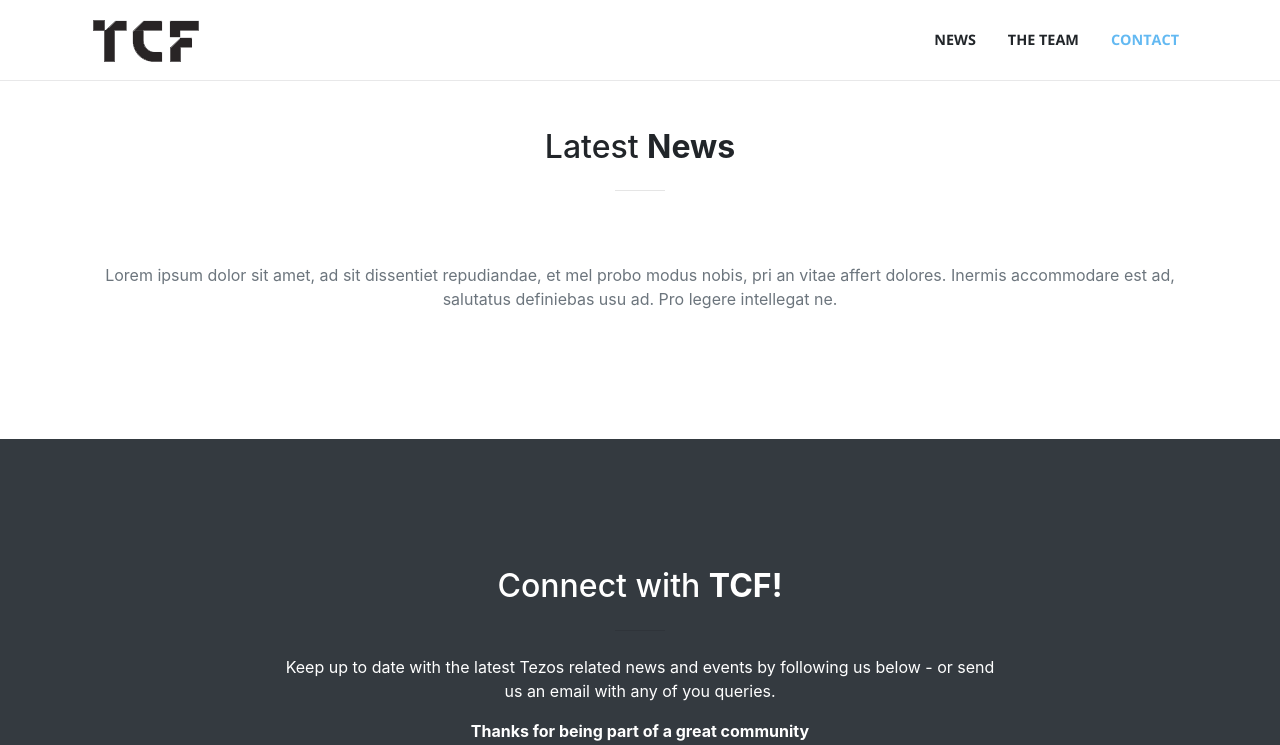
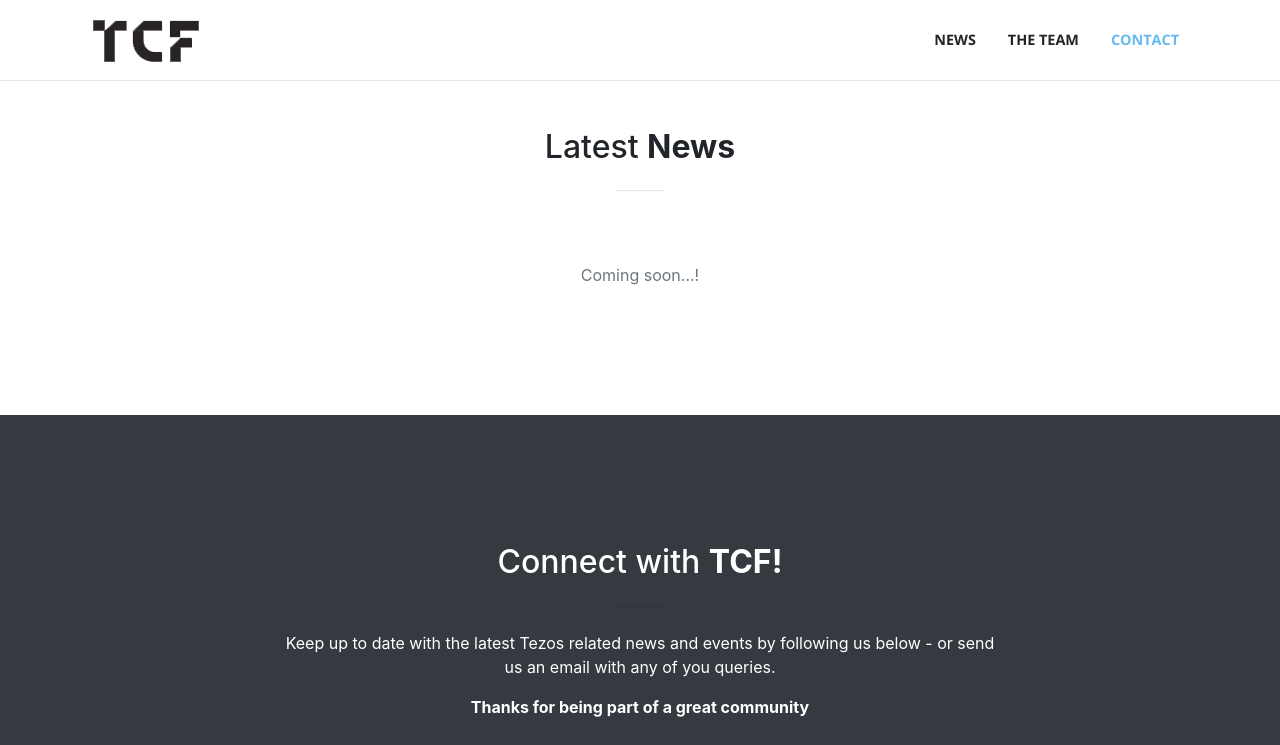
Before and after one commit to TezosCommons/tezoscommons.github.io, a website with bundled scripts: page news.html in a window 1280 px wide. Shown: the top 745 px of the page. Built offline with nearby package versions, Linux system fonts and the light colour scheme.

Commit message:
Small change

```diff
--- a/news.html
+++ b/news.html
@@ -64,7 +64,7 @@
         <div class="row">
           <div class="col-lg-12 col-md-12 text-center">
             <div class="mt-5 mx-auto">
-              <p class="text-muted mb-0">Lorem ipsum dolor sit amet, ad sit dissentiet repudiandae, et mel probo modus nobis, pri an vitae affert dolores. Inermis accommodare est ad, salutatus definiebas usu ad. Pro legere intellegat ne.</p>
+              <p class="text-muted mb-0">Coming soon...!</p>
             </div>
           </div>
         </div>
```
